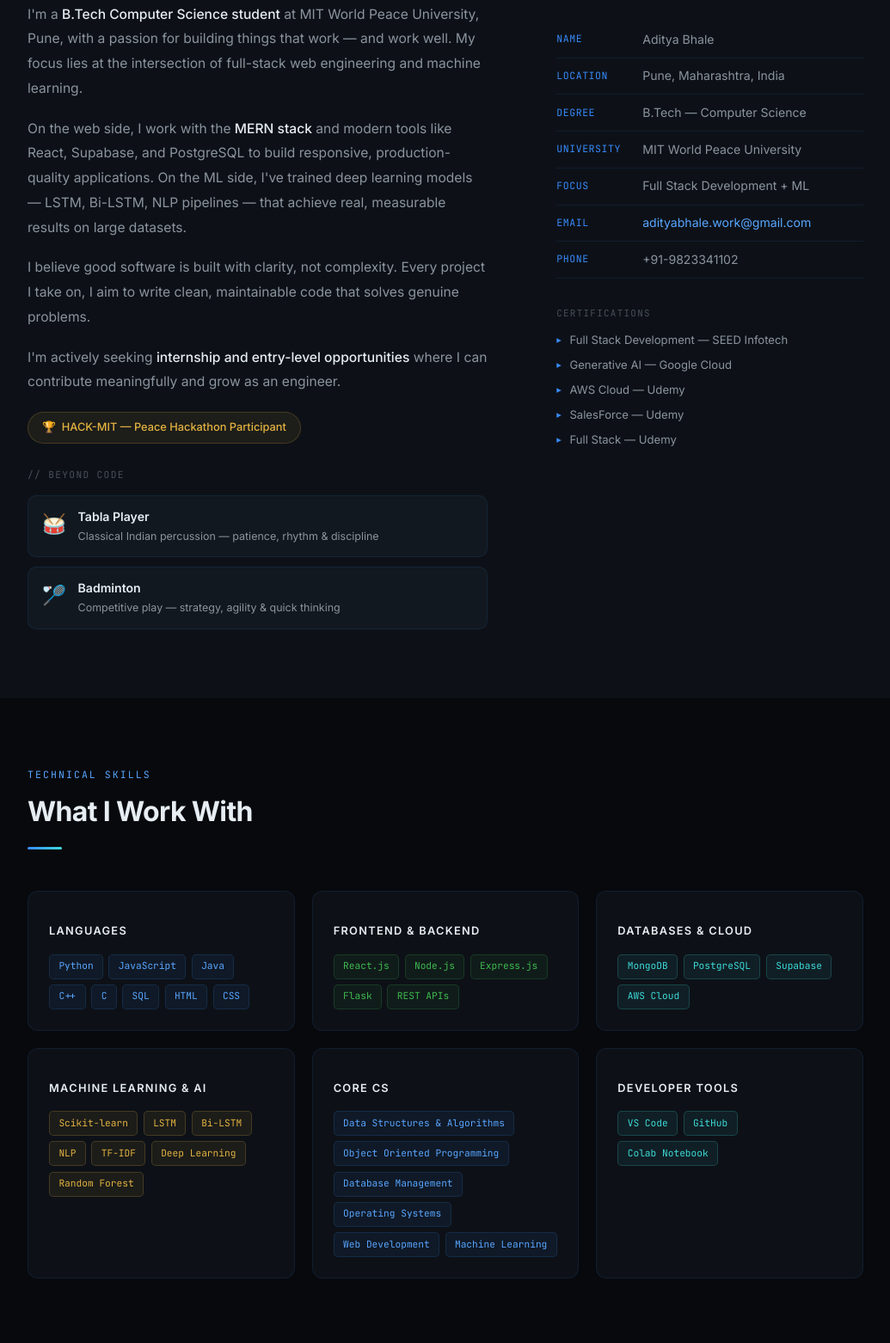
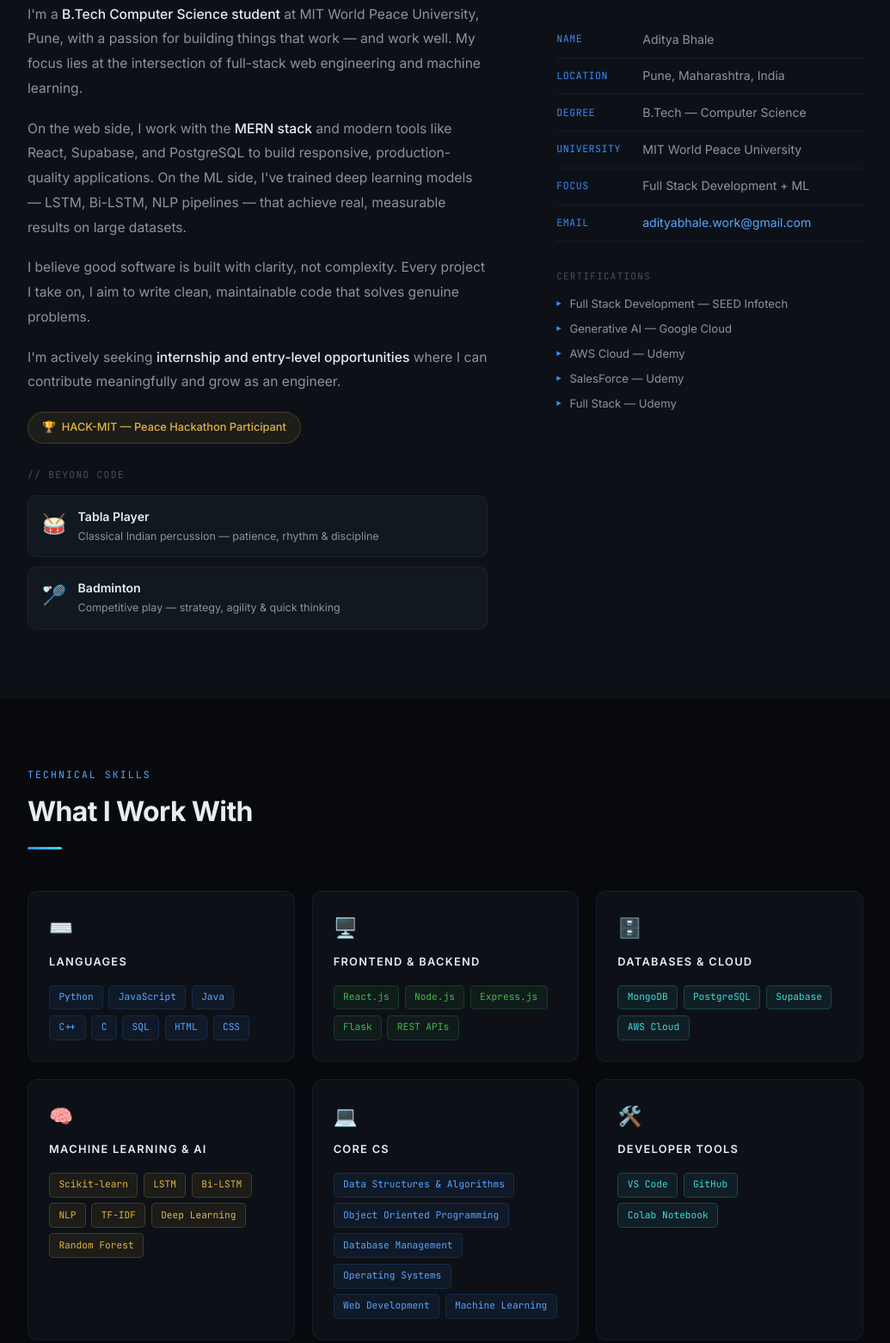
Before and after one commit to Aadi6631/Aadi6631.github.io, a plain HTML site: page index.html in a window 1280 px wide. Shown: the part 1022-2584 px from the top of the page at 86% size, without its empty margins (122-1157 px from the left). Drawn offline with Linux system fonts and the light colour scheme.

Commit message:
Update index.html

```diff
--- a/index.html
+++ b/index.html
@@ -2,7 +2,6 @@
 <html lang="en">
 <head>
 <meta charset="UTF-8"/>
-<meta name="google-site-verification" content="26mkmARa4VHtSPUkgS0ivUCnzmpysStkqFdOV4LFXz8" />
 <meta name="viewport" content="width=device-width, initial-scale=1.0"/>
 <meta name="description" content="Aditya Bhale — Full Stack Developer & ML Engineer based in Pune, India."/>
 <title>Aditya Bhale | Full Stack Developer & ML Engineer</title>
@@ -697,7 +696,6 @@ footer{
         <a href="mailto:adityabhale.work@gmail.com" class="social-link" title="Email">✉</a>
         <a href="https://www.linkedin.com/in/aditya-bhale-035b2226b" target="_blank" class="social-link" title="LinkedIn">in</a>
         <a href="https://github.com/Aadi6631" target="_blank" class="social-link" title="GitHub">&#60;/&#62;</a>
-        <a href="tel:+919823341102" class="social-link" title="Phone">☎</a>
       </div>
     </div>
     <div class="hero-card-wrap">
@@ -780,10 +778,7 @@ footer{
             <span class="info-key">EMAIL</span>
             <span class="info-val"><a href="mailto:adityabhale.work@gmail.com">adityabhale.work@gmail.com</a></span>
           </div>
-          <div class="info-row">
-            <span class="info-key">PHONE</span>
-            <span class="info-val">+91-9823341102</span>
-          </div>
+
         </div>
         <div class="cert-section">
           <p class="cert-head">Certifications</p>
@@ -808,7 +803,7 @@ footer{
     <div class="s-divider"></div>
     <div class="skills-layout">
       <div class="skill-card fade-in">
-        <div class="skill-card-icon"></div>
+        <div class="skill-card-icon">⌨️</div>
         <p class="skill-card-title">Languages</p>
         <div class="tags">
           <span class="tag">Python</span>
@@ -822,7 +817,7 @@ footer{
         </div>
       </div>
       <div class="skill-card fade-in">
-        <div class="skill-card-icon"></div>
+        <div class="skill-card-icon">🖥️</div>
         <p class="skill-card-title">Frontend &amp; Backend</p>
         <div class="tags">
           <span class="tag tag-green">React.js</span>
@@ -833,7 +828,7 @@ footer{
         </div>
       </div>
       <div class="skill-card fade-in">
-        <div class="skill-card-icon"></div>
+        <div class="skill-card-icon">🗄️</div>
         <p class="skill-card-title">Databases &amp; Cloud</p>
         <div class="tags">
           <span class="tag tag-teal">MongoDB</span>
@@ -843,7 +838,7 @@ footer{
         </div>
       </div>
       <div class="skill-card fade-in">
-        <div class="skill-card-icon"></div>
+        <div class="skill-card-icon">🧠</div>
         <p class="skill-card-title">Machine Learning &amp; AI</p>
         <div class="tags">
           <span class="tag tag-gold">Scikit-learn</span>
@@ -856,7 +851,7 @@ footer{
         </div>
       </div>
       <div class="skill-card fade-in">
-        <div class="skill-card-icon"></div>
+        <div class="skill-card-icon">💻</div>
         <p class="skill-card-title">Core CS</p>
         <div class="tags">
           <span class="tag">Data Structures &amp; Algorithms</span>
@@ -868,7 +863,7 @@ footer{
         </div>
       </div>
       <div class="skill-card fade-in">
-        <div class="skill-card-icon"></div>
+        <div class="skill-card-icon">🛠️</div>
         <p class="skill-card-title">Developer Tools</p>
         <div class="tags">
           <span class="tag tag-teal">VS Code</span>
@@ -1116,13 +1111,7 @@ footer{
               <p class="cl-val">github.com/Aadi6631</p>
             </div>
           </a>
-          <a href="tel:+919823341102" class="contact-link">
-            <div class="cl-icon">☎</div>
-            <div>
-              <p class="cl-label">Phone</p>
-              <p class="cl-val">+91-9823341102</p>
-            </div>
-          </a>
+
         </div>
       </div>
     </div>
```
